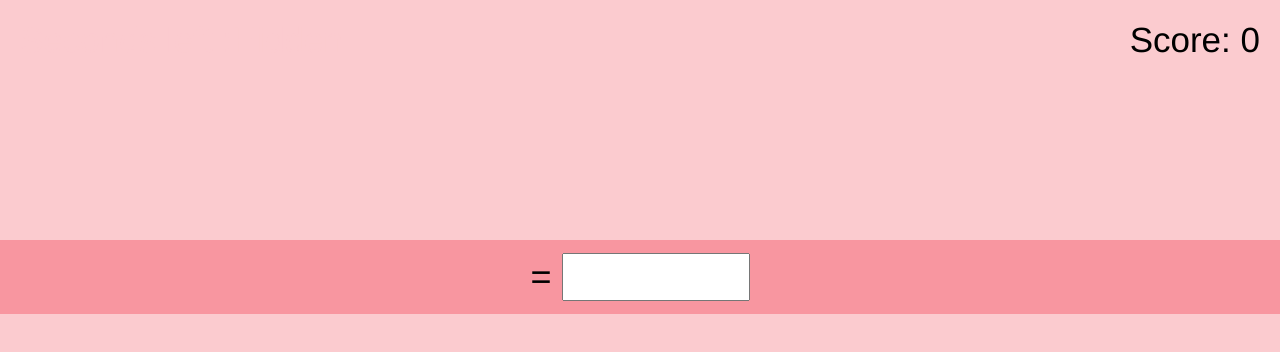
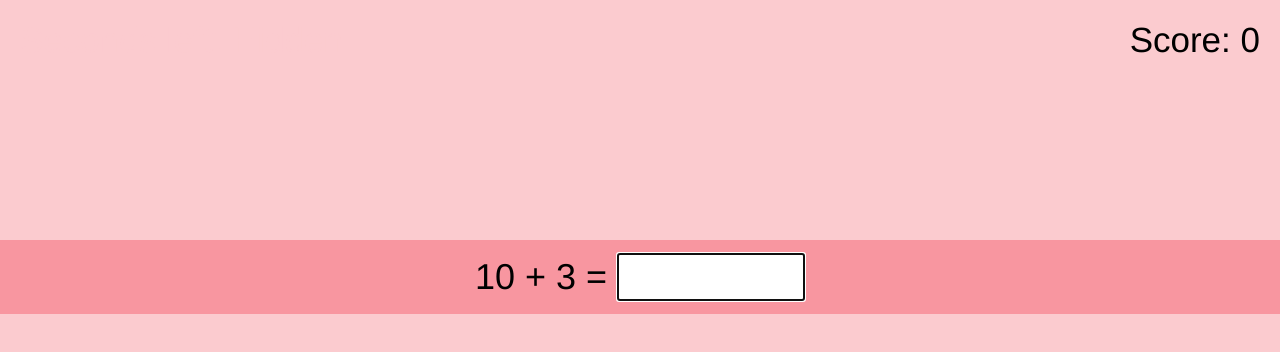
Before and after one commit to tomatillos/emilymac, a plain HTML site: page game.html in a window 1280 px wide. Drawn offline with nearby package versions, Linux system fonts and the light colour scheme.

Commit message:
Add files via upload

```diff
--- a/game.html
+++ b/game.html
@@ -25,7 +25,7 @@
         </div>
       </div>
     </div>
-    <script>Arithmetic.init({"add":true,"sub","mul","div","add_left_min":1,"add_left_max":10,"add_right_min","add_right_max","mul_left_min","mul_left_max","mul_right_min","mul_right_max"});</script>
+    <script>Arithmetic.init({"add":true,"sub":false,"mul":false,"div":false,"add_left_min":1,"add_left_max":10,"add_right_min":1,"add_right_max":10,"mul_left_min":1,"mul_left_max":10,"mul_right_min":1,"mul_right_max":10});</script>
     <script type="text/javascript">
 
       var _gaq = _gaq || [];
```
Also changed, not shown: index.html (+1 -1 lines).
